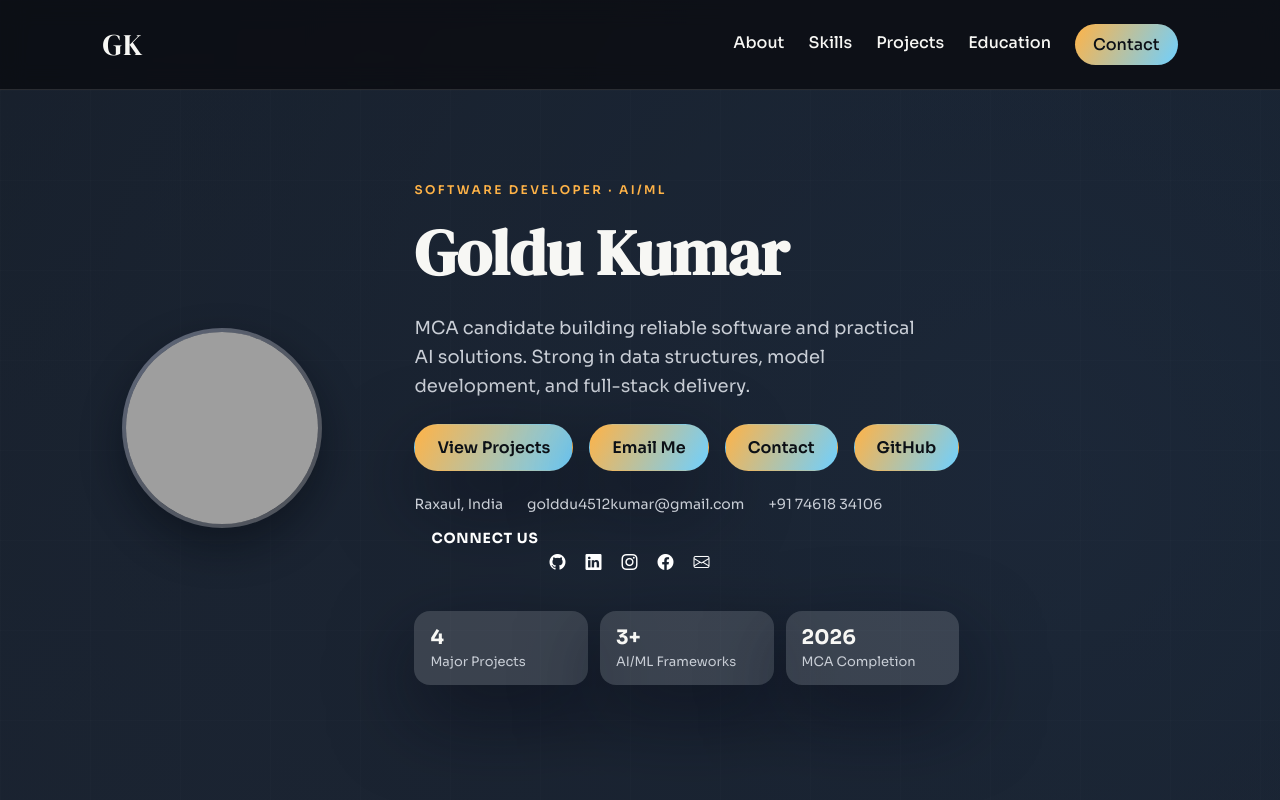
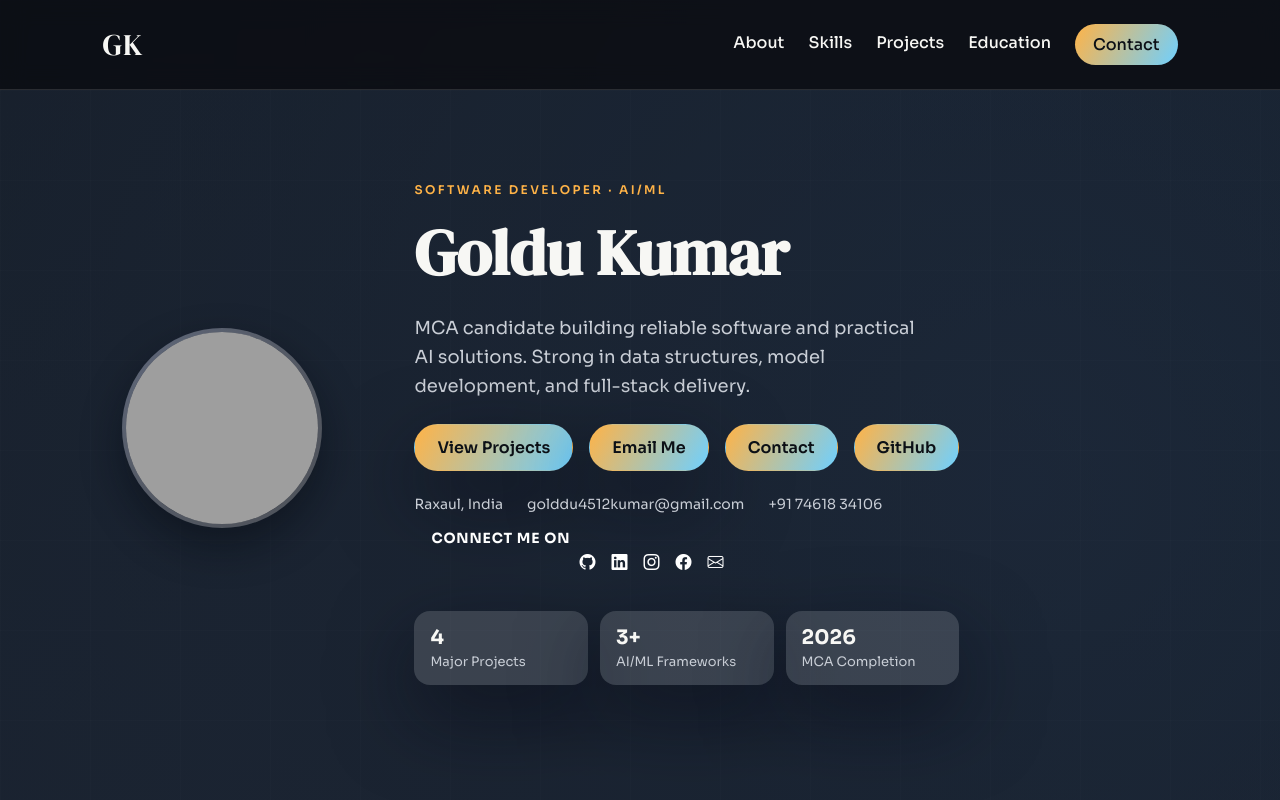
Before and after one commit to Goldukr/my_portfilio, a plain HTML site: page index.html in a window 1280 px wide. Shown: the top 800 px of the page. Drawn offline with nearby package versions, Linux system fonts and the light colour scheme; grey boxes are pictures that could not be loaded.

Commit message:
Updated portfolio design and fixed

```diff
--- a/index.html
+++ b/index.html
@@ -57,7 +57,7 @@
             <span>+91 74618 34106</span>
           </div>
           <div class="hero-meta-box">
-            <span class="hero-meta-label">Connect Us</span>
+            <span class="hero-meta-label">Connect Me On</span>
             <div class="hero-meta-icons">
               <a class="icon-link" href="https://github.com/Goldukr?tab=repositories" target="_blank" rel="noreferrer" aria-label="GitHub">
                 <i class="bi bi-github" aria-hidden="true"></i>
--- a/style.css
+++ b/style.css
@@ -270,7 +270,7 @@ main {
   justify-content: space-between;
   font-size: 16px;
   color: #fff;
-  padding-left: 110px;
+  padding-left: 140px;
   position: relative;
   z-index: 2;
 }
```
